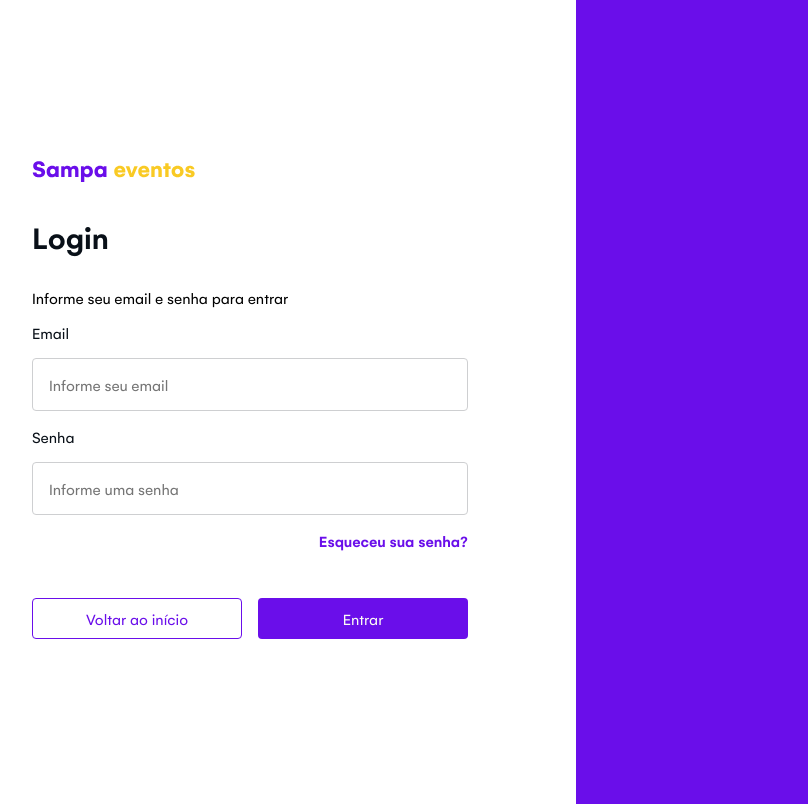
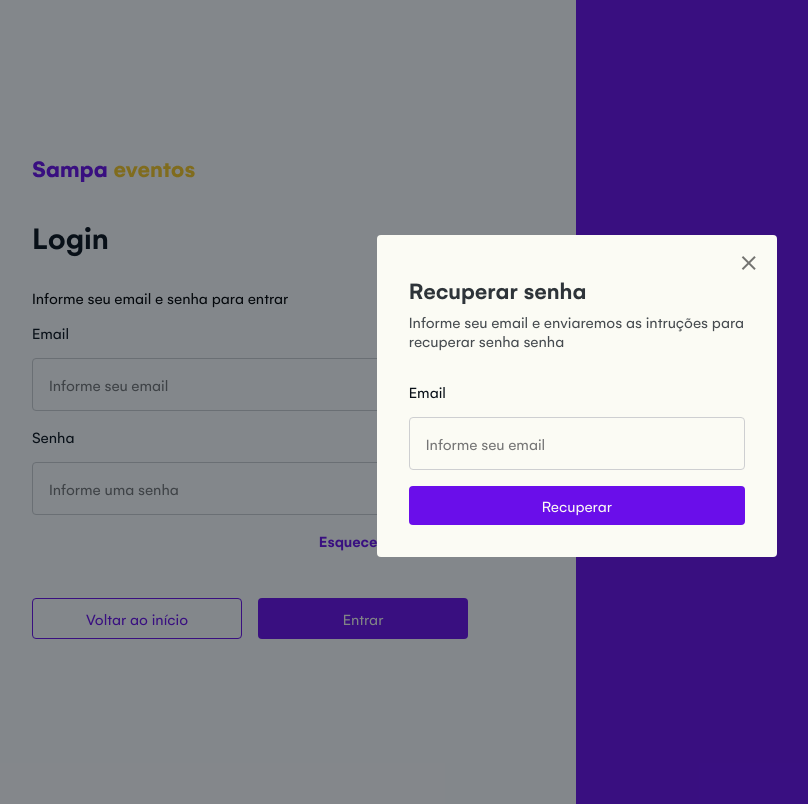
Before and after one commit to gabrielcaiana/Sampa-Eventos, a Nuxt app in the folder Front/: page /login in a window 1280 px wide. Both pictures are taken after a click on the element "Esqueceu sua senha?". Shown: the whole page, without its empty margins (64-872 px from the left). Built offline with nearby package versions, Linux system fonts and the light colour scheme.

Commit message:
criando store das dialogs

```diff
--- a/Front/components/atoms/ForgotPassword.vue
+++ b/Front/components/atoms/ForgotPassword.vue
@@ -1,6 +1,16 @@
 <template>
-  <p class="forgot-password">Esqueceu sua senha?</p>
+  <p class="forgot-password" @click="forgotPassword">Esqueceu sua senha?</p>
 </template>
+
+<script>
+export default {
+  methods: {
+    forgotPassword() {
+      this.$store.dispatch('dialog/showDialog', true)
+    },
+  },
+};
+</script>
 
 <style lang="scss" scoped>
 .forgot-password {
--- /dev/null
+++ b/Front/components/molecules/ForgotDialog.vue
@@ -0,0 +1,97 @@
+<template>
+  <div v-if="$dialog" class="overlay">
+    <div class="dialog">
+      <h1 class="dialog__title">Recuperar senha</h1>
+      <v-icon @click="closeModal" class="dialog__close-icon">mdi-close</v-icon>
+      <p class="dialog__description">
+        Informe seu email e enviaremos as intruções para recuperar senha senha
+      </p>
+
+      <form @submit.prevent="submit">
+        <Input
+          v-model="email"
+          text="Email"
+          type="email"
+          placeholder="Informe seu email"
+        />
+
+        <Button text="Recuperar" color="button-default" type="submit" />
+      </form>
+    </div>
+  </div>
+</template>
+
+<script>
+import { mapGetters  } from 'vuex';
+export default {
+  data: () => ({
+    email: '',
+  }),
+
+   computed: {
+     ...mapGetters({
+       $dialog: 'dialog/$dialog'
+     })
+   },
+
+  methods: {
+    submit() {
+      console.log(this.$dialog);
+    },
+
+    closeModal() {
+      this.$store.dispatch('dialog/showDialog', false)
+    },
+  },
+};
+</script>
+
+<style lang="scss" scoped>
+.overlay {
+  width: 102vw;
+  height: 102vh;
+  background-color: rgba($color: $black, $alpha: 0.5);
+  position: absolute;
+  display: flex;
+  align-items: center;
+  justify-content: center;
+
+  .dialog {
+    width: 400px;
+    background-color: $white;
+    border-radius: 4px;
+    padding: 2rem;
+    position: relative;
+
+    &__title {
+      font-size: 1.5rem;
+      font-weight: 700;
+      padding: 0.5rem 0;
+      color: rgba($color: $black, $alpha: 0.85);
+    }
+
+    &__description {
+      font-size: 1rem;
+      color: rgba($color: $black, $alpha: 0.75);
+    }
+
+    &__close-icon {
+      position: absolute;
+      top: 1rem;
+      right: 1rem;
+      cursor: pointer;
+      transition: all 300ms;
+
+      &:hover {
+        color: $primary;
+      }
+    }
+
+    form {
+      display: grid;
+      grid-gap: 1rem;
+      margin-top: 1rem;
+    }
+  }
+}
+</style>
--- a/Front/components/molecules/FormLogin.vue
+++ b/Front/components/molecules/FormLogin.vue
@@ -16,7 +16,7 @@
           placeholder="Informe uma senha"
         />
 
-        <ForgotPassword />
+        <ForgotPassword @openModal="showModal($event)" />
 
         <div class="form__actions">
           <NuxtLink to="/home">
@@ -31,12 +31,15 @@
         </div>
       </v-col>
     </v-row>
+
+    <div class="dialog" v-if="dialog"></div>
   </form>
 </template>
 
 <script>
 export default {
   data: () => ({
+    dialog: false,
     form: {
       email: '',
       password: '',
@@ -46,6 +49,12 @@ export default {
   methods: {
     login() {
       console.log(this.form);
+    },
+
+    showModal(event) {
+      if(event) {
+        this.dialog = !this.dialog
+      }
     },
   },
 };
@@ -60,4 +69,12 @@ export default {
     grid-gap: 1rem;
   }
 }
+
+.dialog {
+  position: absolute;
+  z-index: 9999;
+  width: 100vw;
+  height: 100vh;
+  background-color: black;
+}
 </style>
--- a/Front/layouts/authentication.vue
+++ b/Front/layouts/authentication.vue
@@ -5,12 +5,14 @@
         <nuxt />
       </v-col>
       <v-col class="authentication__presentation" cols="6"></v-col>
+      <ForgotDialog />
     </v-row>
   </div>
 </template>
 
 <style lang="scss" scoped>
 .authentication {
+  position: relative;
   &__form {
     display: grid;
     align-items: center;
--- a/Front/pages/login.vue
+++ b/Front/pages/login.vue
@@ -4,5 +4,5 @@
 <script>
 export default {
   layout: 'authentication',
-}
+};
 </script>
--- /dev/null
+++ b/Front/store/dialog/index.js
@@ -0,0 +1,19 @@
+export const state = () => ({
+  dialog: false,
+});
+
+export const mutations = {
+  SET_DIALOG(state, payload) {
+    state.dialog = payload;
+  },
+};
+
+export const actions = {
+  showDialog({ commit }, payload) {
+    commit('SET_DIALOG', payload);
+  },
+};
+
+export const getters = {
+  $dialog: (state) => state.dialog,
+};
```
Also changed, not shown: Front/store/README.md (deleted), 1 other file (tests, documents, lock files or other folders).
